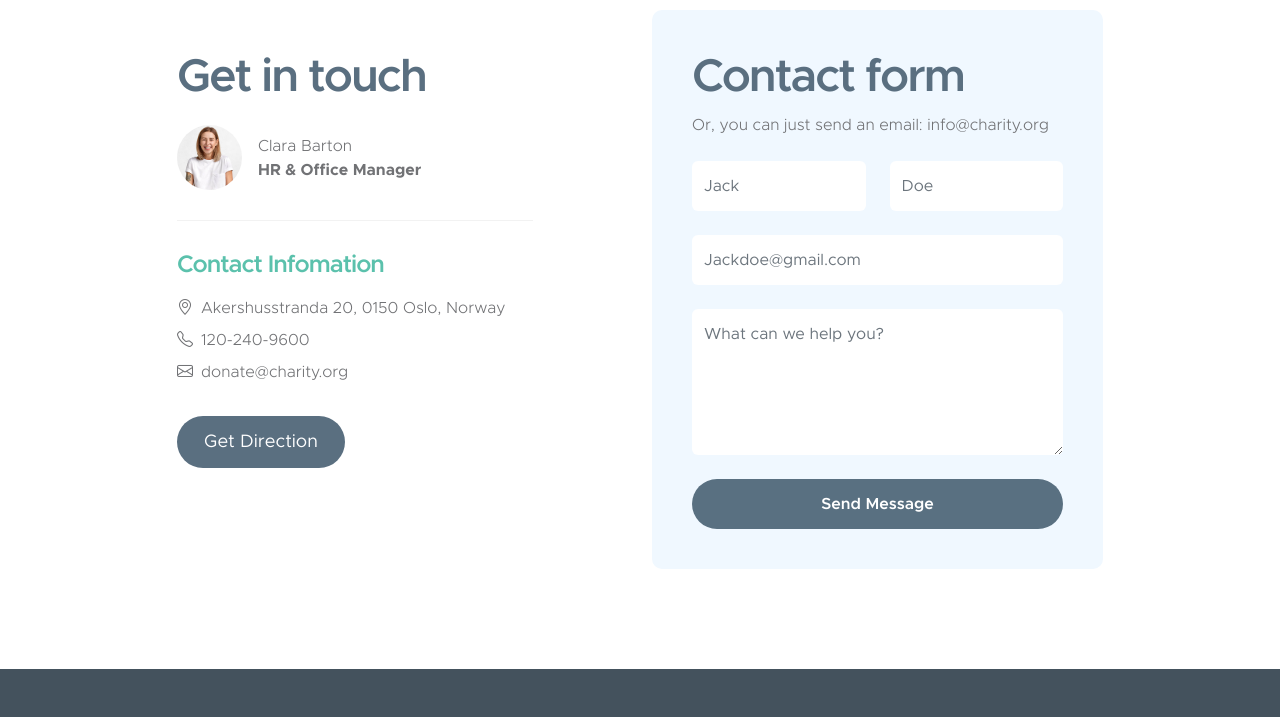
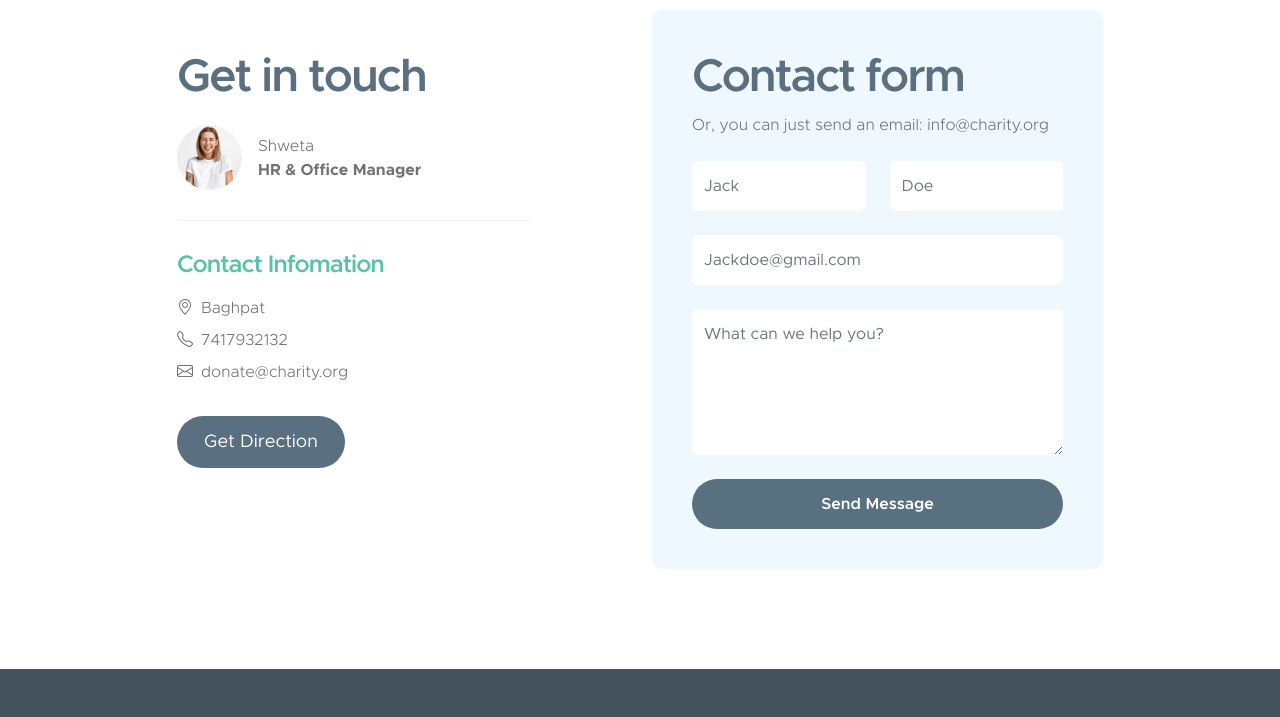
Before and after one commit to anasmalik228/anas_donate, a plain HTML site: page index.html in a window 1280 px wide. Shown: the part 6900-7617 px from the top of the page. Drawn offline with Linux system fonts and the light colour scheme.

Commit message:
Update index.html

```diff
--- a/index.html
+++ b/index.html
@@ -850,7 +850,7 @@ https://templatemo.com/tm-581-kind-heart-charity
                                     <img src="images/avatar/pretty-blonde-woman-wearing-white-t-shirt.jpg" class="img-fluid avatar-image" alt="">
 
                                     <div class="d-flex flex-column justify-content-center ms-3">
-                                        <p class="mb-0">Clara Barton</p>
+                                        <p class="mb-0">Shweta</p>
                                         <p class="mb-0"><strong>HR & Office Manager</strong></p>
                                     </div>
                                 </div>
@@ -860,14 +860,14 @@ https://templatemo.com/tm-581-kind-heart-charity
 
                                     <p class="d-flex mb-2">
                                         <i class="bi-geo-alt me-2"></i>
-                                        Akershusstranda 20, 0150 Oslo, Norway
+                                        Baghpat
                                     </p>
 
                                     <p class="d-flex mb-2">
                                         <i class="bi-telephone me-2"></i>
 
-                                        <a href="tel: 120-240-9600">
-                                            120-240-9600
+                                        <a href="tel: 7417932132">
+                                            7417932132
                                         </a>
                                     </p>
 
```
